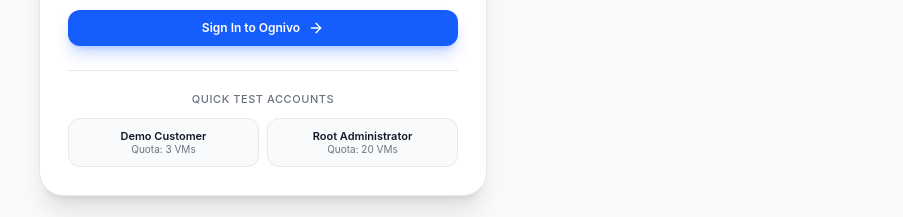
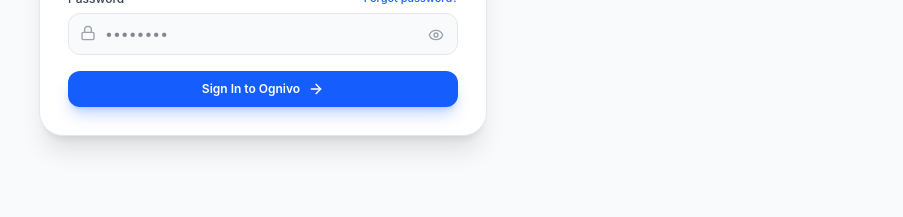
Before and after one commit to schmasterz/ognivo, a Next.js app in the folder frontend/: page /audit in a window 1280 px wide. Shown: the part 496-713 px from the top of the page, without its empty margins (377-1280 px from the left). Built offline with nearby package versions, Linux system fonts and the light colour scheme; no server answers.

Commit message:
chore: remove quick test accounts from login view

```diff
--- a/frontend/src/components/auth/AuthView.tsx
+++ b/frontend/src/components/auth/AuthView.tsx
@@ -99,27 +99,6 @@ export function AuthView({ onAuthSuccess }: AuthViewProps) {
         setError(err.message);
       } else {
         setError("Authentication failed.");
-      }
-    } finally {
-      setLoading(false);
-    }
-  };
-
-  const handleQuickLogin = async (demoEmail: string) => {
-    setEmail(demoEmail);
-    setPassword("password");
-    setError(null);
-    setLoading(true);
-
-    try {
-      await api.login(demoEmail, "password");
-      const me = await api.getMe();
-      onAuthSuccess(me.user, me.roles);
-    } catch (err: unknown) {
-      if (err instanceof Error) {
-        setError(err.message);
-      } else {
-        setError("Demo login failed.");
       }
     } finally {
       setLoading(false);
@@ -353,34 +332,6 @@ export function AuthView({ onAuthSuccess }: AuthViewProps) {
               )}
             </button>
           </form>
-
-          {/* Seeded Quick Login */}
-          <div className="mt-6 pt-5 border-t border-gray-200 dark:border-gray-800">
-            <span className="block text-[11px] text-gray-500 dark:text-gray-400 uppercase tracking-wider text-center font-medium mb-2.5">
-              {t("quickTestAccounts")}
-            </span>
-            <div className="grid grid-cols-2 gap-2 text-xs">
-              <button
-                type="button"
-                onClick={() => handleQuickLogin("customer@ognivo.local")}
-                disabled={loading}
-                className="p-2.5 rounded-xl bg-gray-50 dark:bg-gray-950 border border-gray-200 dark:border-gray-800 hover:border-gray-300 dark:hover:border-gray-700 text-gray-700 dark:text-gray-300 transition text-center"
-              >
-                <div className="font-semibold text-gray-900 dark:text-white text-[11px]">{t("demoCustomer")}</div>
-                <div className="text-[10px] text-gray-500 dark:text-gray-400">Quota: 3 VMs</div>
-              </button>
-
-              <button
-                type="button"
-                onClick={() => handleQuickLogin("admin@ognivo.local")}
-                disabled={loading}
-                className="p-2.5 rounded-xl bg-gray-50 dark:bg-gray-950 border border-gray-200 dark:border-gray-800 hover:border-gray-300 dark:hover:border-gray-700 text-gray-700 dark:text-gray-300 transition text-center"
-              >
-                <div className="font-semibold text-gray-900 dark:text-white text-[11px]">{t("rootAdmin")}</div>
-                <div className="text-[10px] text-gray-500 dark:text-gray-400">Quota: 20 VMs</div>
-              </button>
-            </div>
-          </div>
           </>
           )}
         </div>
```
